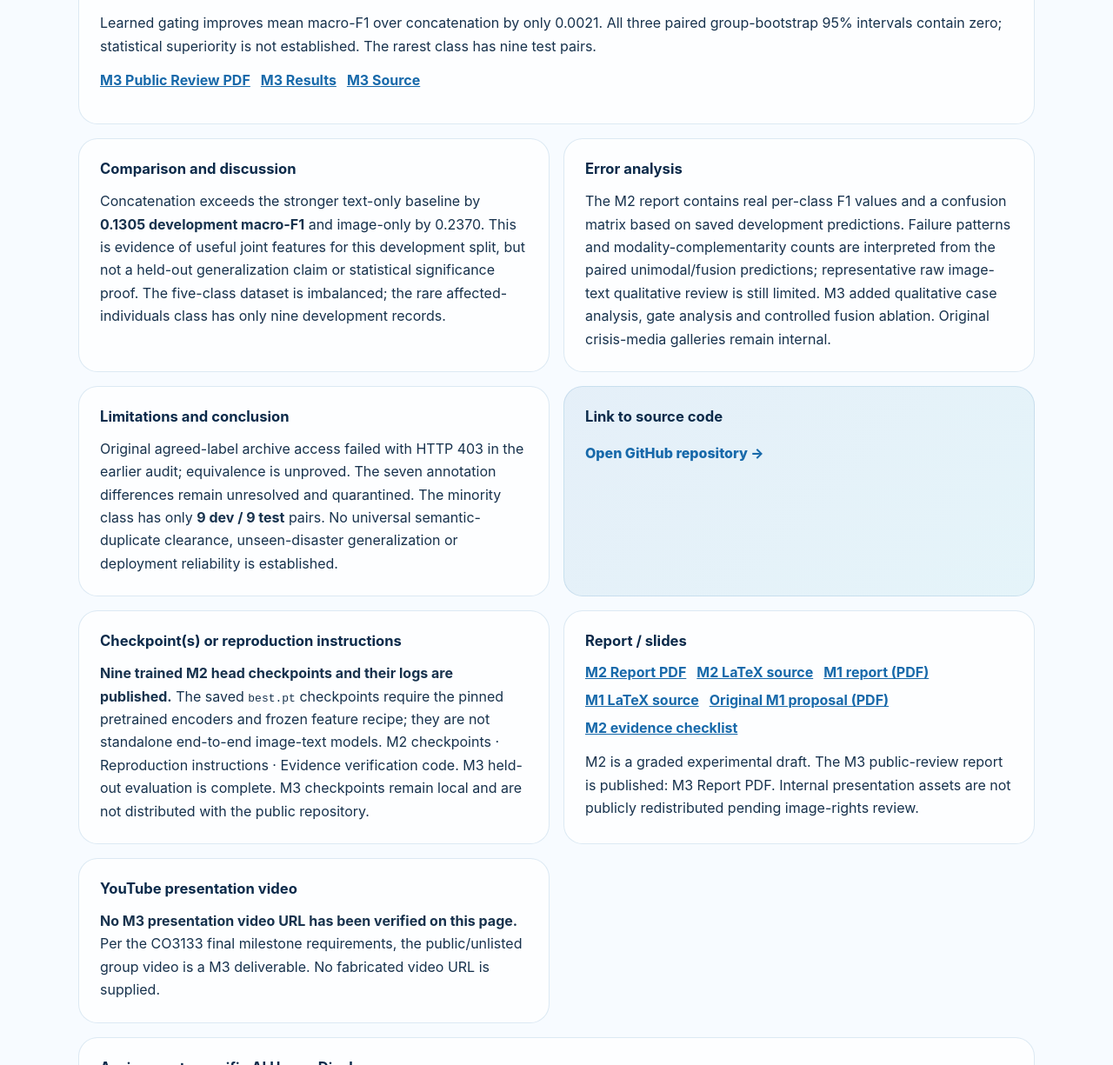
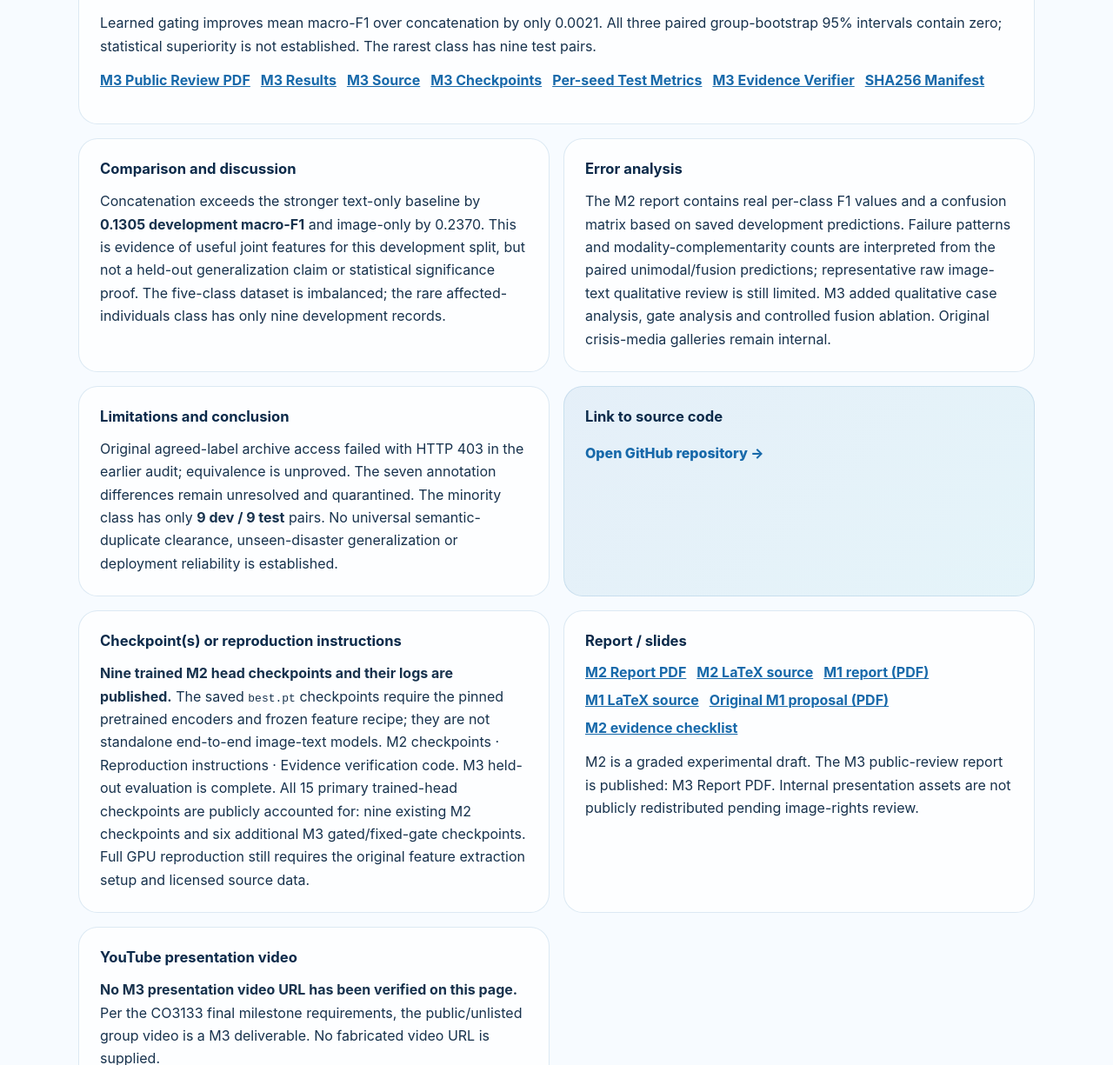
Before and after one commit to volethanhtrieu/Deep-Learning-project-main-page, a plain HTML site: page assignment-03/index.html in a window 1280 px wide. Shown: the part 3986-5211 px from the top of the page at 87% size. Drawn offline with Linux system fonts and the light colour scheme.

Commit message:
Update A3 landing page with verified M3 evidence

```diff
--- a/assignment-03/index.html
+++ b/assignment-03/index.html
@@ -62,13 +62,18 @@
     <a href="https://github.com/volethanhtrieu/DL_Assignment-03/blob/main/docs/m3/CO3133_A3_M3_Public_Review.pdf">M3 Public Review PDF</a>
     <a href="https://github.com/volethanhtrieu/DL_Assignment-03/tree/main/results/m3">M3 Results</a>
     <a href="https://github.com/volethanhtrieu/DL_Assignment-03/tree/main/m2m3/m3">M3 Source</a>
+    <a href="https://github.com/volethanhtrieu/DL_Assignment-03/tree/main/artifacts/m3/experiments/primary">M3 Checkpoints</a>
+    <a href="https://github.com/volethanhtrieu/DL_Assignment-03/blob/main/results/m3/test/per_seed_metrics.csv">Per-seed Test Metrics</a>
+    <a href="https://github.com/volethanhtrieu/DL_Assignment-03/blob/main/scripts/verify_m3_evidence.py">M3 Evidence Verifier</a>
+    <a href="https://github.com/volethanhtrieu/DL_Assignment-03/blob/main/docs/m3/SHA256SUMS.txt">SHA256 Manifest</a>
+
   </div>
 </article>
         <article class="section-card"><h3>Comparison and discussion</h3><p>Concatenation exceeds the stronger text-only baseline by <strong>0.1305 development macro-F1</strong> and image-only by 0.2370. This is evidence of useful joint features for this development split, but not a held-out generalization claim or statistical significance proof. The five-class dataset is imbalanced; the rare affected-individuals class has only nine development records.</p></article>
         <article class="section-card"><h3>Error analysis</h3><p>The M2 report contains real per-class F1 values and a confusion matrix based on saved development predictions. Failure patterns and modality-complementarity counts are interpreted from the paired unimodal/fusion predictions; representative raw image-text qualitative review is still limited. M3 added qualitative case analysis, gate analysis and controlled fusion ablation. Original crisis-media galleries remain internal.</p></article>
         <article class="section-card"><h3>Limitations and conclusion</h3><p>Original agreed-label archive access failed with HTTP 403 in the earlier audit; equivalence is unproved. The seven annotation differences remain unresolved and quarantined. The minority class has only <strong>9 dev / 9 test</strong> pairs. No universal semantic-duplicate clearance, unseen-disaster generalization or deployment reliability is established.</p></article>
         <article class="section-card source"><h3>Link to source code</h3><a class="source-link" href="https://github.com/volethanhtrieu/DL_Assignment-03" target="_blank" rel="noopener noreferrer">Open GitHub repository →</a></article>
-        <article class="section-card"><h3>Checkpoint(s) or reproduction instructions</h3><p><strong>Nine trained M2 head checkpoints and their logs are published.</strong> The saved <code>best.pt</code> checkpoints require the pinned pretrained encoders and frozen feature recipe; they are not standalone end-to-end image-text models. <a href="https://github.com/volethanhtrieu/DL_Assignment-03/tree/main/artifacts/m2/experiments/primary">M2 checkpoints</a> · <a href="https://github.com/volethanhtrieu/DL_Assignment-03/blob/main/m2m3/README.md">Reproduction instructions</a> · <a href="https://github.com/volethanhtrieu/DL_Assignment-03/blob/main/scripts/verify_m2_evidence.py">Evidence verification code</a>. M3 held-out evaluation is complete. M3 checkpoints remain local and are not distributed with the public repository.</p></article>
+        <article class="section-card"><h3>Checkpoint(s) or reproduction instructions</h3><p><strong>Nine trained M2 head checkpoints and their logs are published.</strong> The saved <code>best.pt</code> checkpoints require the pinned pretrained encoders and frozen feature recipe; they are not standalone end-to-end image-text models. <a href="https://github.com/volethanhtrieu/DL_Assignment-03/tree/main/artifacts/m2/experiments/primary">M2 checkpoints</a> · <a href="https://github.com/volethanhtrieu/DL_Assignment-03/blob/main/m2m3/README.md">Reproduction instructions</a> · <a href="https://github.com/volethanhtrieu/DL_Assignment-03/blob/main/scripts/verify_m2_evidence.py">Evidence verification code</a>. M3 held-out evaluation is complete. All 15 primary trained-head checkpoints are publicly accounted for: nine existing M2 checkpoints and six additional M3 gated/fixed-gate checkpoints. Full GPU reproduction still requires the original feature extraction setup and licensed source data.</p></article>
         <article class="section-card"><h3>Report / slides</h3><div class="m1-links"><a href="docs/m2/CO3133_Assignment%203_M2_Report.pdf"><strong>M2 Report PDF</strong></a><a href="docs/m2/CO3133_Assignment%203_M2_Report.tex">M2 LaTeX source</a><a href="docs/m1/CO3133_Assignment%203_M1_Report.pdf"><strong>M1 report (PDF)</strong></a><a href="docs/m1/CO3133_Assignment%203_M1_Report.tex">M1 LaTeX source</a><a href="docs/m1/CO3133_A3_M1_GroupGoat_Dataset_Proposal.pdf">Original M1 proposal (PDF)</a><a href="https://github.com/volethanhtrieu/DL_Assignment-03/blob/main/docs/m2/M2_PUBLICATION_CHECKLIST.md">M2 evidence checklist</a></div><p>M2 is a graded experimental draft. The M3 public-review report is published: <a href="https://github.com/volethanhtrieu/DL_Assignment-03/blob/main/docs/m3/CO3133_A3_M3_Public_Review.pdf">M3 Report PDF</a>. Internal presentation assets are not publicly redistributed pending image-rights review.</p></article>
         <article class="section-card"><h3>YouTube presentation video</h3><p><strong>No M3 presentation video URL has been verified on this page.</strong> Per the CO3133 final milestone requirements, the public/unlisted group video is a M3 deliverable. No fabricated video URL is supplied.</p></article>
         <article class="section-card wide"><h3>Assignment-specific AI Usage Disclosure</h3><p>For M2, ChatGPT Work/Codex assisted methodology checks, script preparation, result analysis, LaTeX drafting and publication preparation. Real data extraction and 9 training runs were executed by the student on a Colab Tesla T4; recorded dev metrics were checked from saved model outputs. The underlying AI model/build is not independently verified; final student review and LMS submission remain student responsibilities. M3 AI assistance and measured results are documented in the updated disclosure and GitHub repository. Video, hosted demo and LMS submission remain unverified.</p><div class="m1-links"><a href="https://github.com/volethanhtrieu/DL_Assignment-03/blob/main/AI_USAGE.md">M1+M2+M3 AI disclosure</a><a href="https://github.com/volethanhtrieu/Deep-Learning-project-main-page/blob/main/AI%20Usage%20Disclosure/AI_usage_assignment_03.md">Landing AI disclosure</a></div></article>
```
